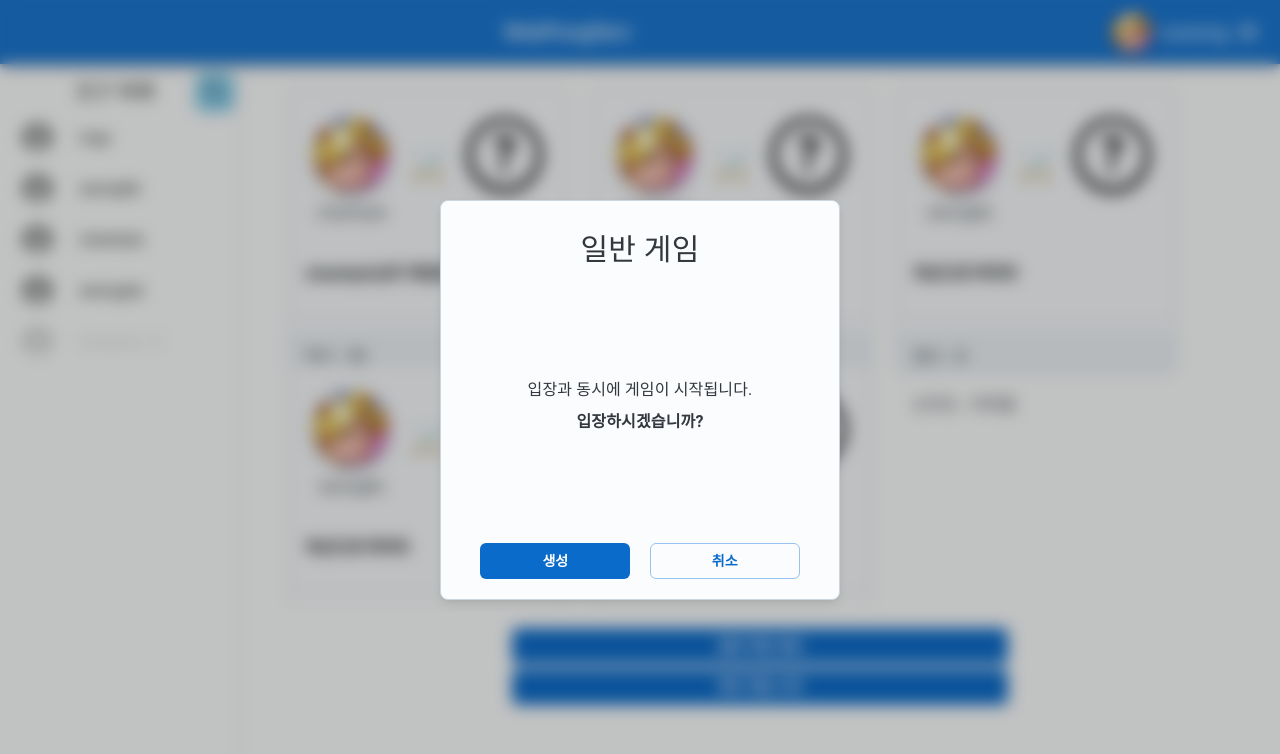
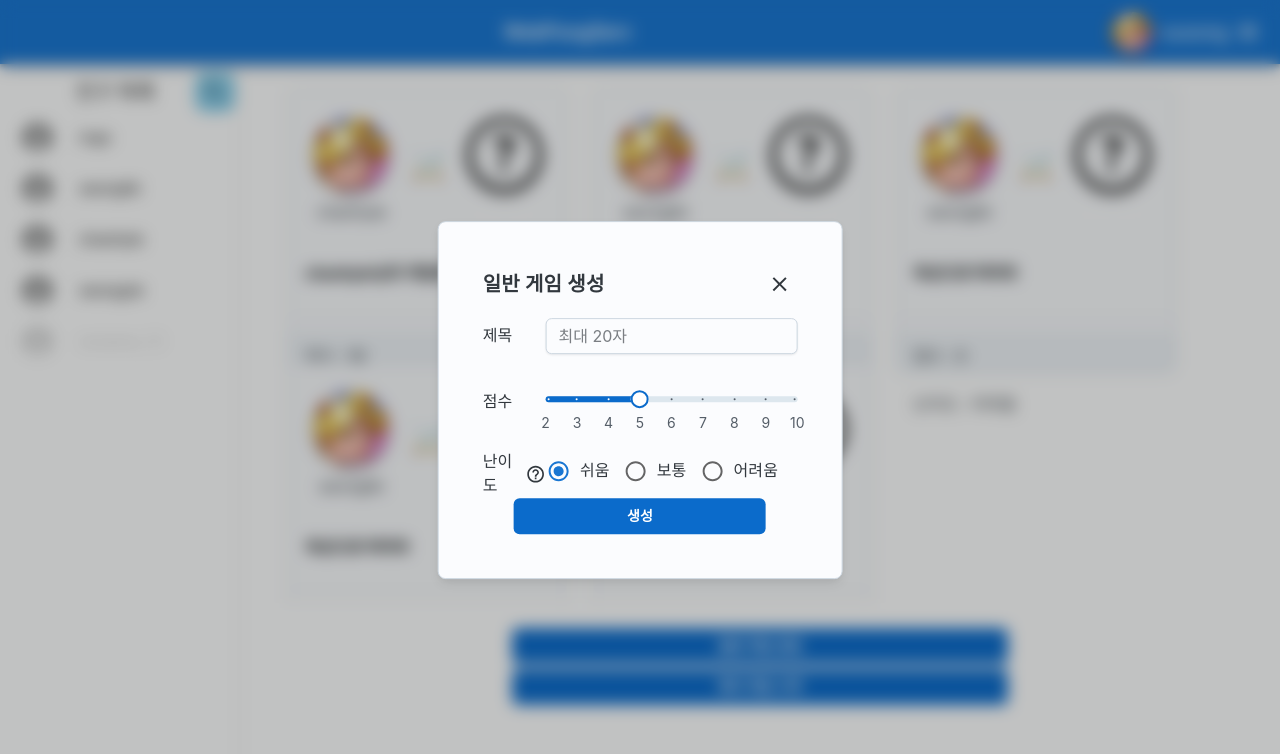
Before and after one commit to webPongServ/pongserv, a React (Create React App) app in the folder frontend/: page /game in a window 1280 px wide. Both pictures are taken after a click on the button "일반 게임 생성". Shown: the top 754 px of the page. Built offline with nearby package versions, Linux system fonts and the light colour scheme.

Commit message:
#30 FEAT : create game modal

```diff
--- a/frontend/src/components/game/CreateGameModal.tsx
+++ b/frontend/src/components/game/CreateGameModal.tsx
@@ -1,12 +1,23 @@
+import { useState } from "react";
 import { useNavigate } from "react-router-dom";
-import { useState } from "react";
+import "styles/global.scss";
+import "styles/Game.scss";
 
 import { Typography } from "@mui/material";
 import { Button } from "@mui/joy";
 import Modal from "@mui/joy/Modal";
 import ModalDialog from "@mui/joy/ModalDialog";
 import { Box } from "@mui/material";
-import "styles/Game.scss";
+import { Input } from "@mui/joy";
+import Radio from "@mui/material/Radio";
+import RadioGroup from "@mui/material/RadioGroup";
+import FormControlLabel from "@mui/material/FormControlLabel";
+import FormControl from "@mui/material/FormControl";
+import Slider from "@mui/joy/Slider";
+import IconButton from "@mui/joy/IconButton";
+import CloseIcon from "@mui/icons-material/Close";
+import Tooltip from "@mui/material/Tooltip";
+import HelpOutlineIcon from "@mui/icons-material/HelpOutline";
 
 type CreateGameModalProps = {
   roomStatus: string;
@@ -19,42 +30,174 @@ const CreateGameModal = (props: CreateGameModalProps) => {
 
   console.log(setRoomID);
 
+  const CreatorInput = (type: string) => {
+    let name, input;
+    const marks = []; // type : Mark[]
+
+    for (let i = 2; i <= 10; i++) marks.push({ value: i, label: `${i}` });
+    switch (type) {
+      case "title":
+        name = "제목";
+        input = (
+          <Input
+            placeholder="최대 20자"
+            required
+            slotProps={{ input: { maxLength: 20 } }}
+            // props={{ maxLength: 20 }}
+            // onChange={(e) => {
+            //   if (e) {
+            //     const target = e.target as HTMLInputElement;
+            //     setPartyForm({ ...partyForm, title: target.value });
+            //   }
+            // }}
+          />
+        );
+        break;
+
+      case "maxScore":
+        name = "점수";
+        input = (
+          <Slider
+            aria-label="Small steps"
+            defaultValue={5}
+            marks={marks}
+            step={1}
+            min={2}
+            max={10}
+            valueLabelDisplay="auto"
+            // onChange={(e) => {
+            //   if (e) {
+            //     const target: HTMLInputElement = e.target as HTMLInputElement;
+            //     props.setPartyForm({
+            //       ...props.partyForm,
+            //       max: target.value,
+            //     });
+            //   }
+            // }}
+          />
+        );
+        break;
+
+      case "difficulty":
+        name = "난이도";
+        input = (
+          <FormControl
+            sx={{
+              display: "flex",
+              flexDirection: "row",
+              justifyContent: "center",
+            }}
+          >
+            <Box className="flex-container"></Box>
+            <RadioGroup row defaultValue="easy">
+              <FormControlLabel value="easy" control={<Radio />} label="쉬움" />
+              <FormControlLabel
+                value="normal"
+                control={<Radio />}
+                label="보통"
+              />
+              <FormControlLabel
+                value="hard"
+                control={<Radio />}
+                label="어려움"
+              />
+            </RadioGroup>
+          </FormControl>
+        );
+        break;
+
+      case "password":
+        name = "비밀번호";
+        input = (
+          <Input
+            placeholder="최대 20자"
+            type="password"
+            slotProps={{ input: { maxLength: 20 } }}
+            // onChange={(e) => {
+            //   if (e) {
+            //     const target = e.target as HTMLInputElement;
+            //     setPartyForm({ ...partyForm, title: target.value });
+            //   }
+            // }}
+          />
+        );
+        break;
+
+      default:
+        break;
+    }
+
+    return (
+      <Box
+        sx={{
+          display: "flex",
+          flexDirection: "row",
+        }}
+      >
+        <Typography
+          sx={{ display: "flex", alignItems: "center", width: "20%" }}
+        >
+          {name}
+          {name === "난이도" ? (
+            <Tooltip
+              title={
+                <Typography sx={{ fontSize: "15px" }}>
+                  난이도가 어려워질수록 막대 길이가 짧아집니다.
+                </Typography>
+              }
+              placement="bottom-start"
+              followCursor
+            >
+              <HelpOutlineIcon
+                sx={{
+                  width: "20px",
+                  height: "20px",
+                  marginLeft: "5px",
+                  "&:hover": { color: "skyblue" },
+                }}
+              />
+            </Tooltip>
+          ) : null}
+        </Typography>
+        <Box style={{ width: "80%", margin: "0 auto" }}>{input}</Box>
+      </Box>
+    );
+  };
+
   return (
     <Modal
       open={props.roomStatus === "create-game"}
       onClose={() => props.setRoomStatus("game")}
     >
-      <ModalDialog className="game-modal" variant="outlined">
-        <Typography
-          sx={{ height: "10%", fontSize: "30px", margin: "auto auto" }}
-        >
-          일반 게임
-        </Typography>
-        <Box
-          className="flex-container direction-column"
-          sx={{ height: "70%", gap: 1 }}
-        >
-          <Typography>입장과 동시에 게임이 시작됩니다.</Typography>
-          <Typography>
-            <b>입장하시겠습니까?</b>
-          </Typography>
-        </Box>
-        <Box className="modal-button-group">
-          <Button
-            className="medium-size"
-            onClick={() => {
-              navigate(`/game/${roomID}`);
+      <ModalDialog className="game-modal-big" variant="outlined">
+        <Box sx={{ p: 3, height: "100%" }}>
+          <Box className="flex-container" sx={{ height: "10%" }}>
+            <Typography sx={{ fontSize: "20px" }}>
+              <b>일반 게임 생성</b>
+            </Typography>
+            <IconButton
+              sx={{ marginLeft: "auto" }}
+              onClick={() => props.setRoomStatus("game")}
+            >
+              <CloseIcon />
+            </IconButton>
+          </Box>
+          <Box
+            className="flex-container align-normal justify-normal"
+            sx={{
+              flexDirection: "column",
+              height: "80%",
+              gap: 3,
+              paddingTop: "5%",
             }}
           >
-            생성
-          </Button>
-          <Button
-            variant="outlined"
-            className="medium-size"
-            onClick={() => props.setRoomStatus("game")}
-          >
-            취소
-          </Button>
+            {CreatorInput("title")}
+            {CreatorInput("maxScore")}
+            {CreatorInput("difficulty")}
+          </Box>
+          <Box className="flex-container" sx={{ height: "10%" }}>
+            <Button sx={{ width: "80%" }}>생성</Button>
+          </Box>
         </Box>
       </ModalDialog>
     </Modal>
```
